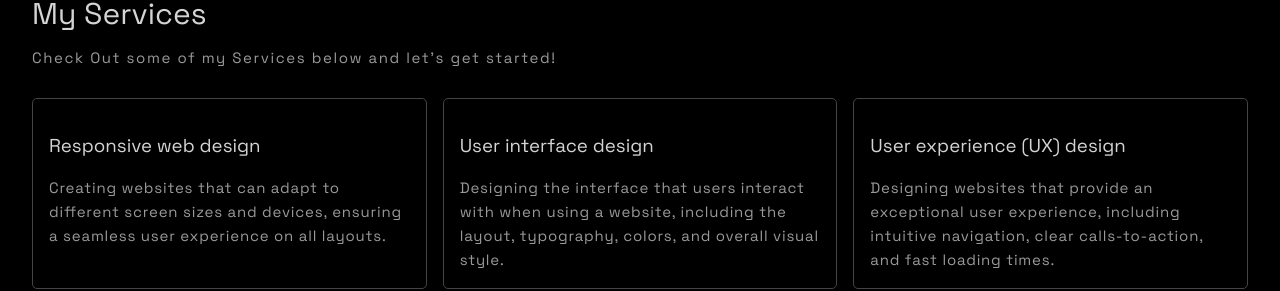
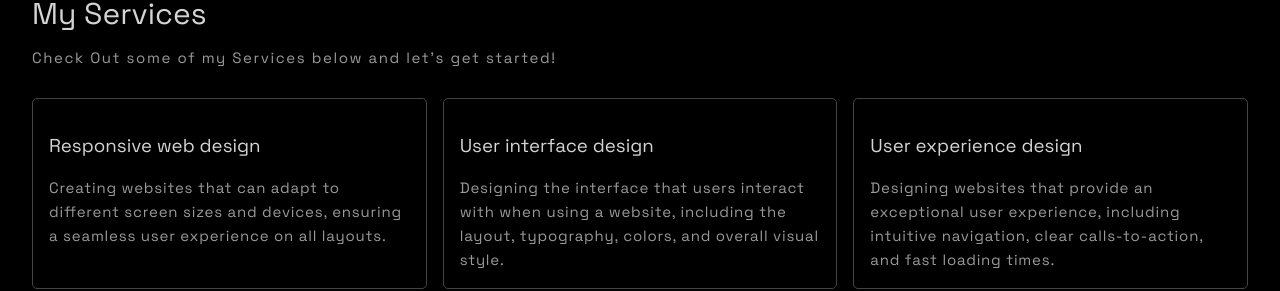
Before and after one commit to wx-it/new-portfolio, a React (Create React App) app: page / in a window 1280 px wide. Shown: the part 959-1250 px from the top of the page. Built offline with nearby package versions, Linux system fonts and the light colour scheme.

Commit message:
fixing typos

```diff
--- a/public/index.html
+++ b/public/index.html
@@ -24,7 +24,7 @@
       work correctly both with client-side routing and a non-root public URL.
       Learn how to configure a non-root public URL by running `npm run build`.
     -->
-    <title>Portfolio</title>
+    <title>Zineb's Portfolio</title>
   </head>
   <body>
     <noscript>You need to enable JavaScript to run this app.</noscript>
--- a/src/components/services/Services.jsx
+++ b/src/components/services/Services.jsx
@@ -28,7 +28,7 @@ const Services = () => {
           </p>
         </div>
         <div className="service">
-          <h3>User experience (UX) design</h3>
+          <h3>User experience design</h3>
           <p>
             Designing websites that provide an exceptional user experience,
             including intuitive navigation, clear calls-to-action, and fast
```
